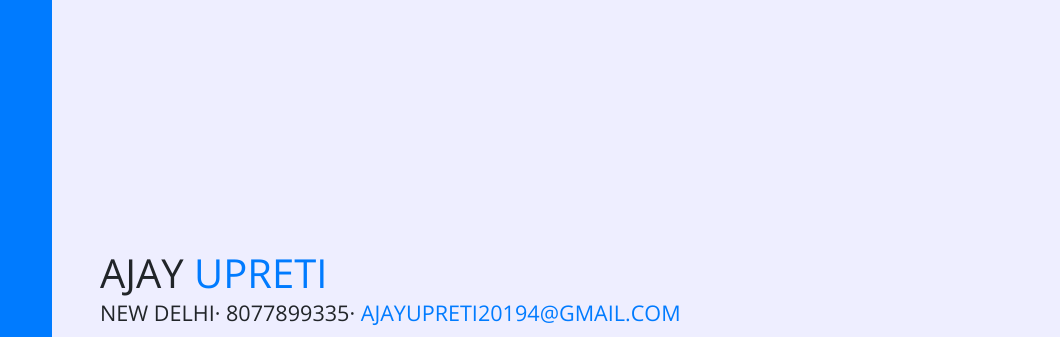
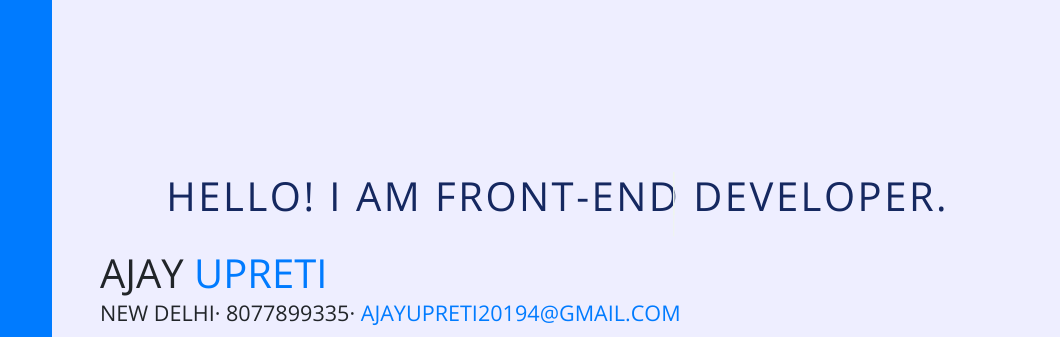
Before and after one commit to ajayupreti/my-portfolio, a website with bundled scripts: page index.html in a window 1280 px wide. Shown: the top 337 px of the page, 220-1280 px from the left. Built offline with nearby package versions, Linux system fonts and the light colour scheme.

Commit message:
Update index.html

```diff
--- a/index.html
+++ b/index.html
@@ -70,6 +70,9 @@
           <div class="subheading mb-5">New Delhi· 8077899335·
             <a href="mailto:ajayupreti20194@gmail.com">ajayupreti20194@gmail.com</a>
           </div>
+          <div class="hello">
+    <h3>Hello! i am Front-end developer.</h3>
+</div>
           <p class="mb-5">I am experienced in leveraging agile frameworks to provide a robust synopsis for high level overviews. Iterative approaches to corporate strategy foster collaborative thinking to further the overall value proposition.</p>
           <div class="social-container">
     <ul class="social-icons">
```
